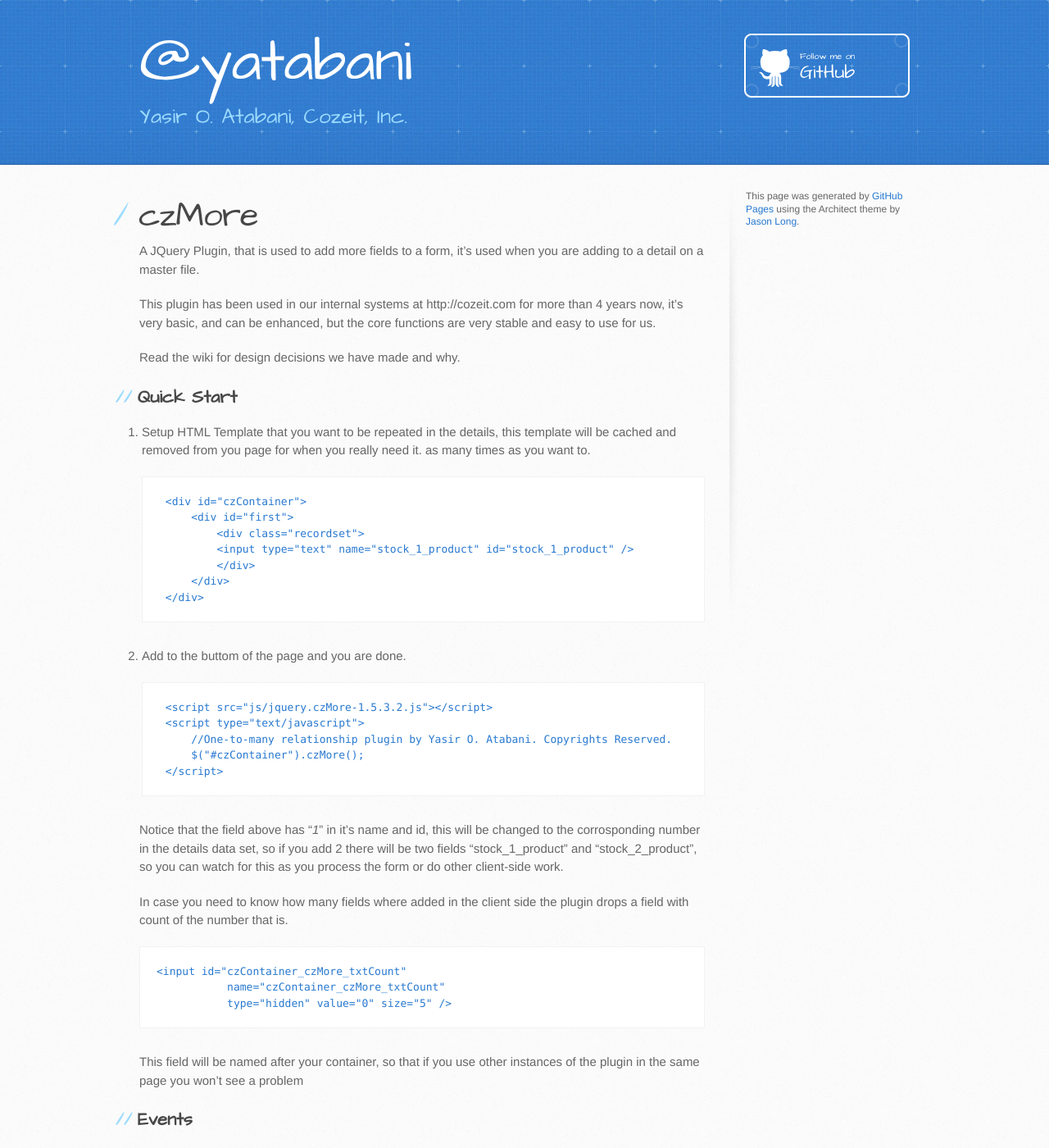
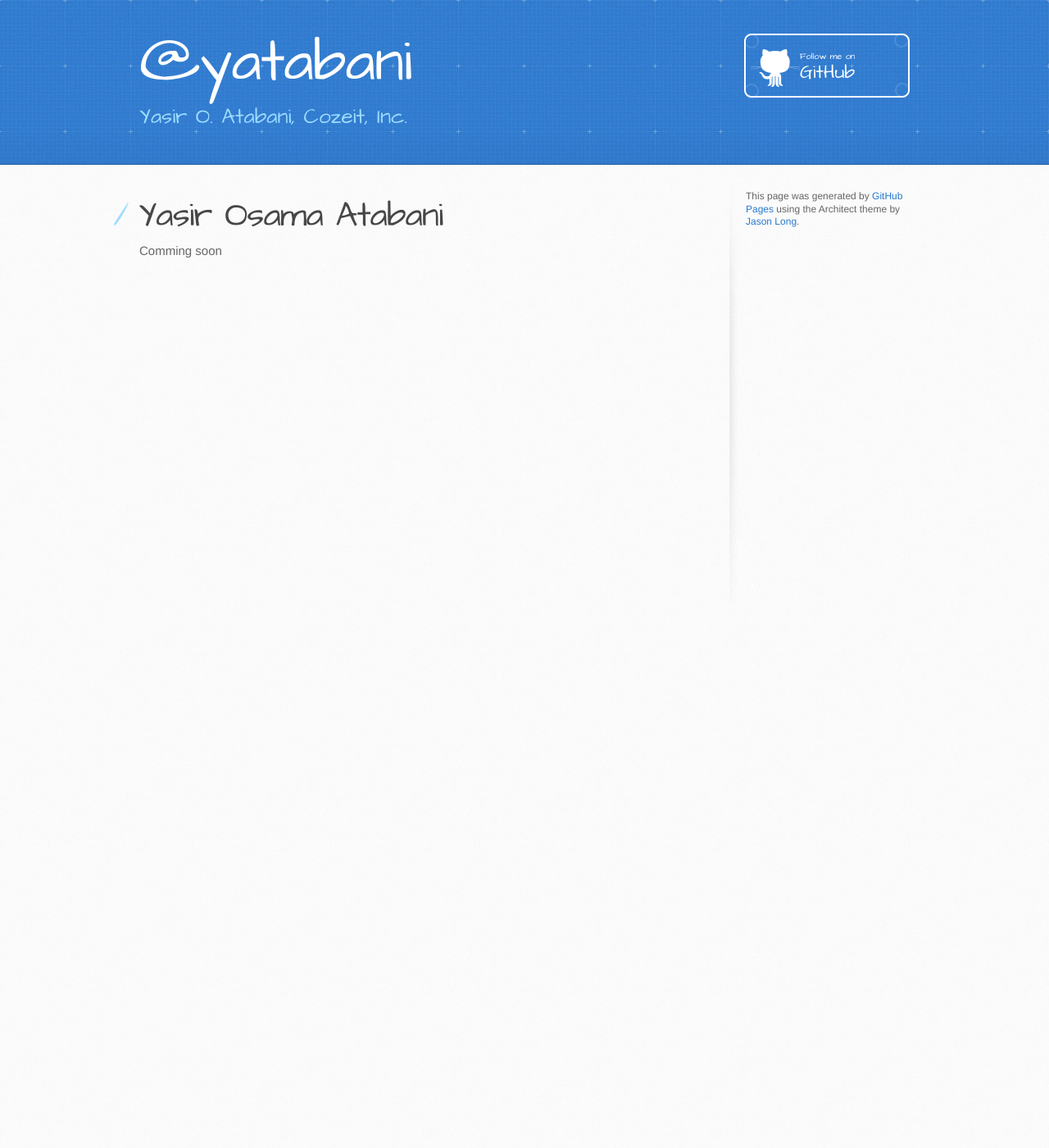
Before and after one commit to yatabani/yatabani.github.io, a Jekyll site: the page built from index.md, in a window 1280 px wide and 1400 px high. Shown: the whole window at 82% size. Built offline with Jekyll 4.4.1, drawn with Linux system fonts in a browser that asks for light colours; Markdown is read by kramdown in place of the engine named in the settings; some of the changed text lies outside the part shown.

Commit message:
Update index.md

````diff
--- a/index.md
+++ b/index.md
@@ -2,57 +2,7 @@
 layout: index
 ---
 
-czMore
+Yasir Osama Atabani
 ======
 
-A JQuery Plugin, that is used to add more fields to a form, it's used when you are adding to a detail on a master file.
-
-This plugin has been used in our internal systems at http://cozeit.com for more than 4 years now, it's very basic, and can be enhanced, but the core functions are very stable and easy to use for us.
-
-Read the wiki for design decisions we have made and why.
-
-## Quick Start
-
-1. Setup HTML Template that you want to be repeated in the details, this template will be cached and removed from you page for when you really need it. as many times as you want to.
-
-	```html
-	<div id="czContainer">
-		<div id="first">
-			<div class="recordset">
-			<input type="text" name="stock_1_product" id="stock_1_product" />
-			</div>
-		</div>
-	</div>
-	```
-
-2. Add to the buttom of the page and you are done.
-
-	```javascript
-	<script src="js/jquery.czMore-1.5.3.2.js"></script>
-	<script type="text/javascript">
-		//One-to-many relationship plugin by Yasir O. Atabani. Copyrights Reserved.
-		$("#czContainer").czMore();
-	</script>
-	```
-
-
-Notice that the field above has "_1_" in it's name and id, this will be changed to the corrosponding number in the details data set, so if you add 2 there will be two fields "stock_1_product" and "stock_2_product", so you can watch for this as you process the form or do other client-side work.
-
-In case you need to know how many fields where added in the client side the plugin drops a field with count of the number that is.
-
-```html
-<input id="czContainer_czMore_txtCount"
-	   name="czContainer_czMore_txtCount"
-	   type="hidden" value="0" size="5" />
-```
-
-This field will be named after your container, so that if you use other instances of the plugin in the same page you won't see a problem
-
-## Events
-
-### onAdd
-  This will be excuted when you add new rows or fields
-### onLoad
-  This will be executed sometime during loading but it's not implemented now
-### onDelete
-  This will be executed before deleting a row or field
+Comming soon
````
